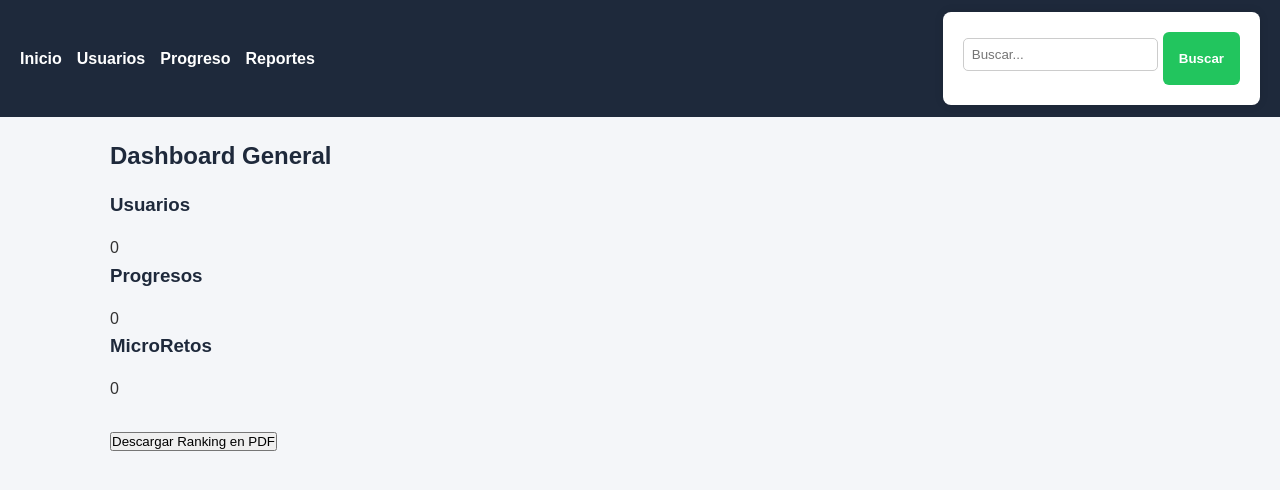
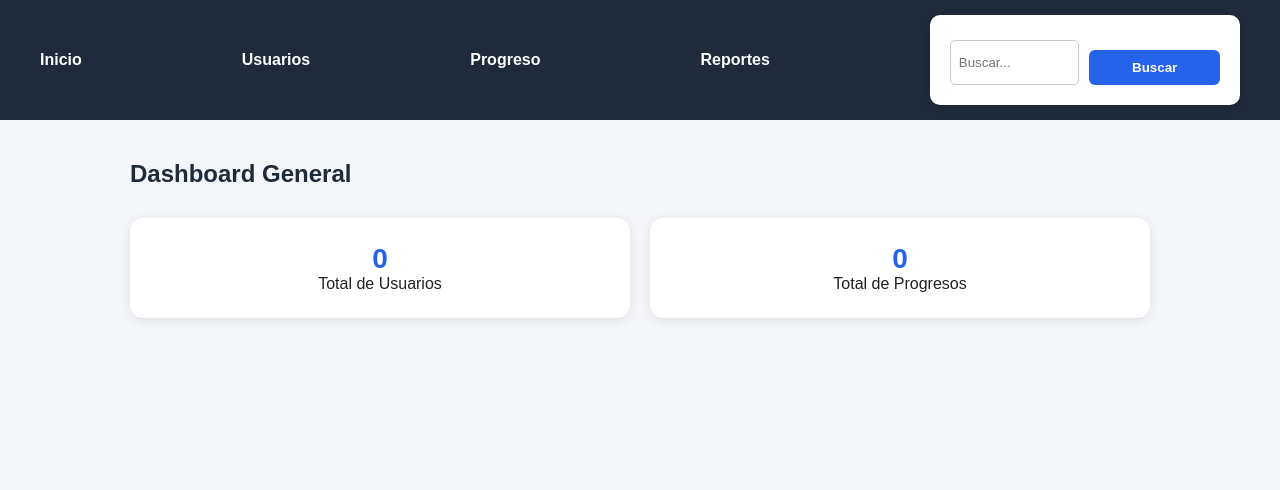
Before and after one commit to dsguerrero07/Mircro_Habitos, a FastAPI app: page /reportes/ in a window 1280 px wide. Shown: the top 490 px of the page. Run offline with FastAPI, Linux system fonts and the light colour scheme; data that the repository does not hold is empty.

Commit message:
style: agregado css global único para toda la plataforma

```diff
--- a/app/static/css/styles.css
+++ b/app/static/css/styles.css
@@ -1,35 +1,32 @@
-/* =========================
-   ESTILOS GENERALES
-========================= */
-
+/* ============================= */
+/* RESET BÁSICO */
+/* ============================= */
 * {
     margin: 0;
     padding: 0;
     box-sizing: border-box;
+    font-family: Arial, Helvetica, sans-serif;
 }
 
 body {
-    font-family: Arial, Helvetica, sans-serif;
     background-color: #f4f6f9;
-    color: #333;
-    line-height: 1.6;
+    color: #222;
 }
 
-/* =========================
-   NAVBAR
-========================= */
-
+/* ============================= */
+/* NAVBAR */
+/* ============================= */
 nav {
-    background-color: #1e293b;
-    padding: 12px 20px;
+    background: #1f2a3a;
     display: flex;
+    justify-content: space-between;
     align-items: center;
-    gap: 15px;
-    flex-wrap: wrap;
+    padding: 15px 40px;
 }
 
 nav a {
     color: white;
+    margin-right: 20px;
     text-decoration: none;
     font-weight: bold;
 }
@@ -39,161 +36,143 @@ nav a:hover {
 }
 
 nav form {
-    margin-left: auto;
     display: flex;
-    gap: 5px;
+    gap: 10px;
 }
 
 nav input {
-    padding: 6px;
-    border-radius: 4px;
+    padding: 8px;
+    border-radius: 5px;
     border: none;
 }
 
 nav button {
-    padding: 6px 12px;
-    background-color: #38bdf8;
+    background: #22c55e;
+    color: white;
     border: none;
-    border-radius: 4px;
+    padding: 8px 14px;
+    border-radius: 5px;
     cursor: pointer;
-    font-weight: bold;
 }
 
-nav button:hover {
-    background-color: #0ea5e9;
-}
-
-/* =========================
-   CONTENIDO PRINCIPAL
-========================= */
-
+/* ============================= */
+/* CONTENIDO GENERAL */
+/* ============================= */
 main {
-    padding: 20px;
+    padding: 40px;
     max-width: 1100px;
     margin: auto;
 }
 
-/* =========================
-   TITULOS
-========================= */
-
-h1, h2, h3 {
-    margin-bottom: 15px;
-    color: #1e293b;
+h2 {
+    margin-bottom: 20px;
+    color: #1f2a3a;
 }
 
-/* =========================
-   FORMULARIOS
-========================= */
-
-form {
-    background-color: white;
-    padding: 20px;
-    border-radius: 8px;
-    max-width: 500px;
-    box-shadow: 0 0 10px rgba(0,0,0,0.1);
+a {
+    color: #2563eb;
+    font-weight: bold;
 }
 
-form input, form select {
+/* ============================= */
+/* FORMULARIOS */
+/* ============================= */
+form {
+    background: white;
+    padding: 20px;
+    border-radius: 10px;
+    max-width: 400px;
+    box-shadow: 0px 2px 10px rgba(0,0,0,0.1);
+}
+
+form label {
+    display: block;
+    margin-top: 12px;
+    font-weight: bold;
+}
+
+form input {
     width: 100%;
     padding: 8px;
-    margin-top: 6px;
-    margin-bottom: 14px;
+    margin-top: 5px;
+    border: 1px solid #ccc;
     border-radius: 5px;
-    border: 1px solid #ccc;
 }
 
 form button {
-    background-color: #22c55e;
+    margin-top: 15px;
+    background: #2563eb;
     color: white;
-    padding: 10px 16px;
+    padding: 10px;
+    width: 100%;
+    border: none;
     border-radius: 6px;
-    border: none;
+    font-weight: bold;
     cursor: pointer;
-    font-weight: bold;
 }
 
 form button:hover {
-    background-color: #16a34a;
+    background: #1d4ed8;
 }
 
-/* =========================
-   TABLAS
-========================= */
-
+/* ============================= */
+/* TABLAS */
+/* ============================= */
 table {
     width: 100%;
+    margin-top: 20px;
     border-collapse: collapse;
-    background-color: white;
-    margin-top: 20px;
-    border-radius: 8px;
+    background: white;
+    border-radius: 10px;
     overflow: hidden;
 }
 
-table th, table td {
-    border: 1px solid #ddd;
+th {
+    background: #1f2a3a;
+    color: white;
+    padding: 12px;
+}
+
+td {
     padding: 10px;
+    border-bottom: 1px solid #ddd;
     text-align: center;
 }
 
-table th {
-    background-color: #1e293b;
-    color: white;
+tr:hover {
+    background: #f1f5f9;
 }
 
-/* =========================
-   DASHBOARD
-========================= */
-
+/* ============================= */
+/* DASHBOARD */
+/* ============================= */
 .dashboard-box {
     display: flex;
     gap: 20px;
-    margin-top: 20px;
+    margin-top: 30px;
 }
 
-.dashboard-card {
-    background-color: white;
-    padding: 20px;
-    border-radius: 10px;
-    width: 250px;
+.card {
+    background: white;
+    padding: 25px;
+    border-radius: 12px;
+    flex: 1;
     text-align: center;
-    box-shadow: 0 0 10px rgba(0,0,0,0.1);
-    font-size: 18px;
-    font-weight: bold;
+    box-shadow: 0px 2px 10px rgba(0,0,0,0.1);
 }
 
-/* =========================
-   LISTAS Y ENLACES
-========================= */
-
-ul {
-    margin-top: 15px;
+.card h3 {
+    color: #2563eb;
+    font-size: 28px;
 }
 
-ul li {
-    margin-bottom: 10px;
+/* ============================= */
+/* LINKS */
+/* ============================= */
+a {
+    text-decoration: none;
 }
 
-ul li a {
-    color: #2563eb;
-    text-decoration: none;
-    font-weight: bold;
-}
-
-ul li a:hover {
+a:hover {
     text-decoration: underline;
 }
-
-/* =========================
-   MENSAJES
-========================= */
-
-.success {
-    color: green;
-    font-weight: bold;
-}
-
-.error {
-    color: red;
-    font-weight: bold;
-}
--- a/app/templates/base.html
+++ b/app/templates/base.html
@@ -9,7 +9,7 @@
 
 <nav>
     <a href="/">Inicio</a>
-    <a href="/usuarios">Usuarios</a>
+    <a href="/usuarios/vista">Usuarios</a>
     <a href="/progreso/vista">Progreso</a>
     <a href="/reportes/vista">Reportes</a>
 
--- a/app/templates/dashboard.html
+++ b/app/templates/dashboard.html
@@ -1,29 +1,18 @@
 {% extends "base.html" %}
 {% block content %}
 
-<h2> Dashboard General</h2>
+<h2>Dashboard General</h2>
 
-<div class="dashboard-cards">
+<div class="dashboard-box">
     <div class="card">
-        <h3> Usuarios</h3>
-        <p>{{ data.usuarios }}</p>
+        <h3>{{ data.usuarios }}</h3>
+        <p>Total de Usuarios</p>
     </div>
 
     <div class="card">
-        <h3> Progresos</h3>
-        <p>{{ data.progresos }}</p>
-    </div>
-
-    <div class="card">
-        <h3> MicroRetos</h3>
-        <p>{{ data.retos }}</p>
+        <h3>{{ data.progresos }}</h3>
+        <p>Total de Progresos</p>
     </div>
 </div>
 
-<br>
-
-<a href="/reportes/ranking">
-    <button> Descargar Ranking en PDF</button>
-</a>
-
 {% endblock %}
```
